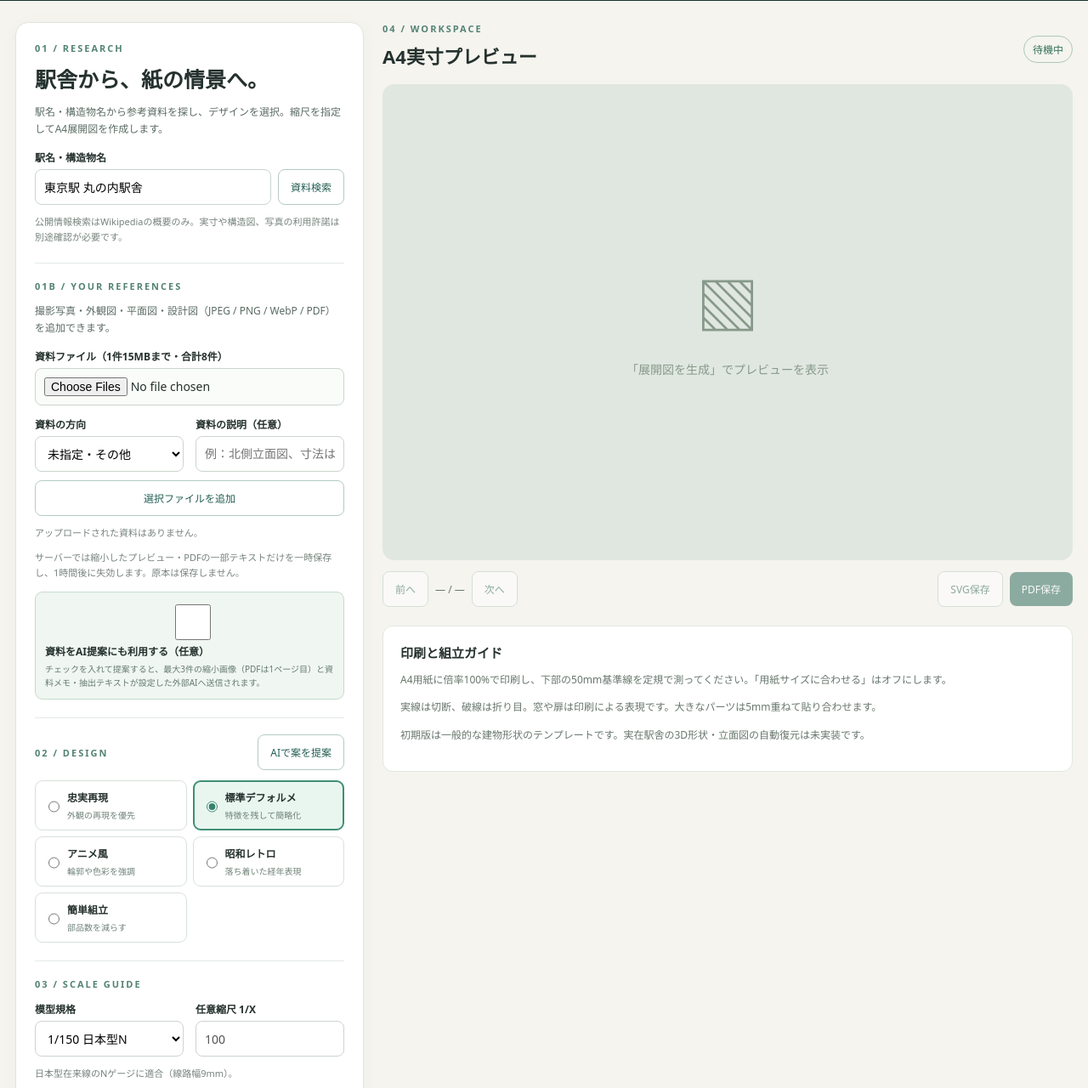
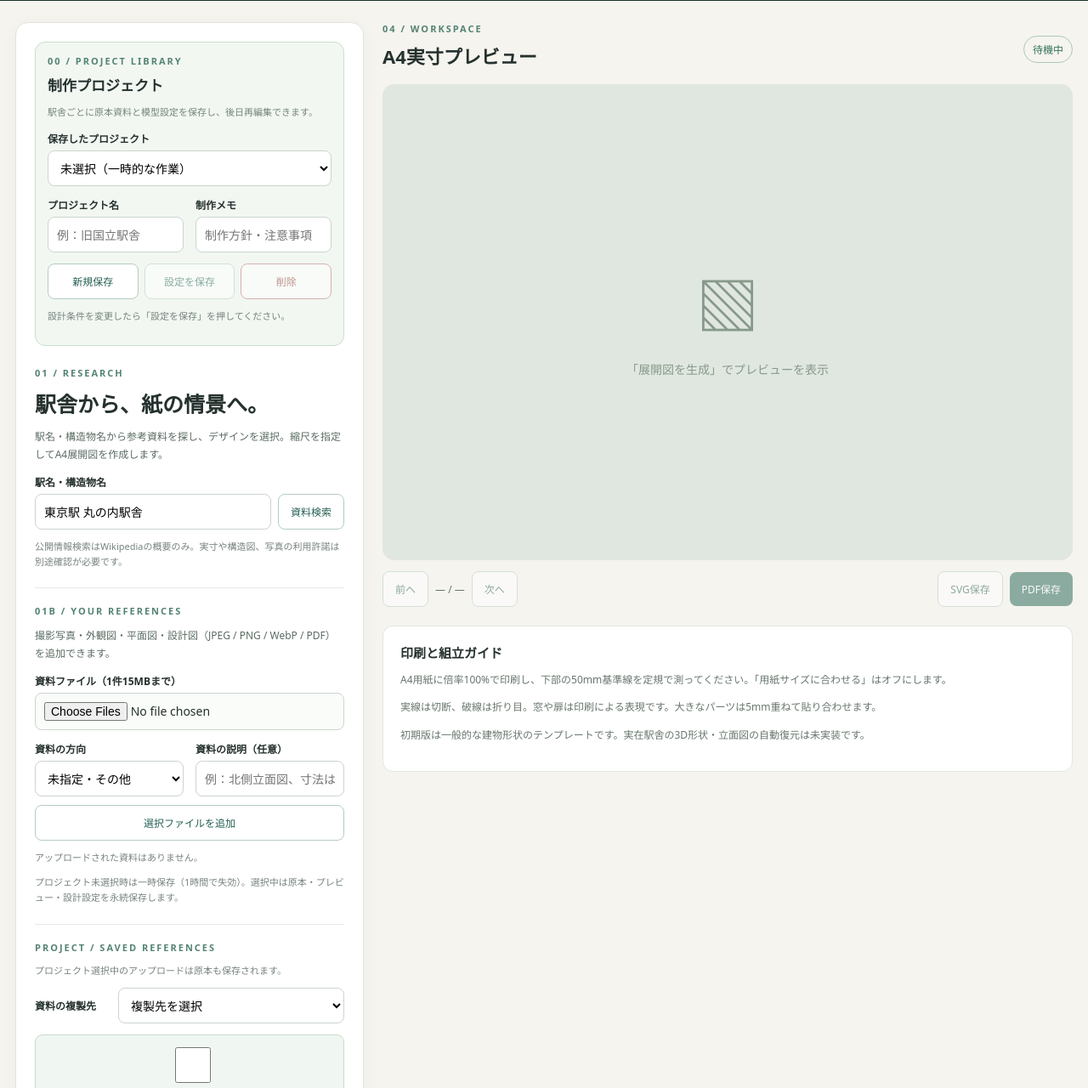
Before and after one commit to UeEmon/ai-paper-modelar, a plain HTML site: page app/static/index.html in a window 1280 px wide. Shown: the part 71-1351 px from the top of the page at 85% size. Drawn offline with Linux system fonts and the light colour scheme.

Commit message:
feat: add project management and persistent references UI

```diff
--- a/app/static/index.html
+++ b/app/static/index.html
@@ -3,9 +3,25 @@
 <head><meta charset="utf-8"><meta name="viewport" content="width=device-width,initial-scale=1">
 <title>AI PAPER MODELAR | 鉄道ジオラマ</title><link rel="stylesheet" href="/static/styles.css"></head>
 <body>
-<header><div class="brand">▣ <span>AI PAPER MODELAR<small>鉄道模型ジオラマ用ペーパークラフト設計</small></span></div><div class="version">MVP 0.2</div></header>
+<header><div class="brand">▣ <span>AI PAPER MODELAR<small>鉄道模型ジオラマ用ペーパークラフト設計</small></span></div><div class="version">MVP 0.3</div></header>
 <main>
 <section class="controls">
+<section class="projectEditor" aria-label="保存済み制作プロジェクト">
+<p class="eyebrow">00 / PROJECT LIBRARY</p><h2>制作プロジェクト</h2>
+<p class="muted">駅舎ごとに原本資料と模型設定を保存し、後日再編集できます。</p>
+<label for="projectSelect">保存したプロジェクト</label>
+<select id="projectSelect"><option value="">未選択（一時的な作業）</option></select>
+<div class="twocol">
+<div><label for="projectTitle">プロジェクト名</label><input id="projectTitle" maxlength="120" placeholder="例：旧国立駅舎"></div>
+<div><label for="projectNotes">制作メモ</label><input id="projectNotes" maxlength="1000" placeholder="制作方針・注意事項"></div>
+</div>
+<div class="projectButtons">
+<button id="newProject" class="secondary">新規保存</button>
+<button id="saveProject" class="secondary" disabled>設定を保存</button>
+<button id="deleteProject" class="danger" disabled>削除</button>
+</div>
+<p class="muted">設計条件を変更したら「設定を保存」を押してください。</p>
+</section>
 <p class="eyebrow">01 / RESEARCH</p><h1>駅舎から、紙の情景へ。</h1>
 <p class="lead">駅名・構造物名から参考資料を探し、デザインを選択。縮尺を指定してA4展開図を作成します。</p>
 <label for="place">駅名・構造物名</label>
@@ -14,7 +30,7 @@
 <div id="research" aria-live="polite"></div>
 <div class="sectionhead"><span class="eyebrow">01B / YOUR REFERENCES</span></div>
 <p class="lead">撮影写真・外観図・平面図・設計図（JPEG / PNG / WebP / PDF）を追加できます。</p>
-<label for="fileSelect">資料ファイル（1件15MBまで・合計8件）</label>
+<label for="fileSelect">資料ファイル（1件15MBまで）</label>
 <input id="fileSelect" type="file" multiple accept=".jpg,.jpeg,.png,.webp,.pdf,image/jpeg,image/png,image/webp,application/pdf">
 <div class="twocol">
 <div><label for="viewType">資料の方向</label><select id="viewType">
@@ -27,7 +43,11 @@
 </div>
 <button id="uploadButton" class="secondary uploadButton">選択ファイルを追加</button>
 <div id="uploaded" class="uploadlist" aria-live="polite"></div>
-<p class="muted">サーバーでは縮小したプレビュー・PDFの一部テキストだけを一時保存し、1時間後に失効します。原本は保存しません。</p>
+<p class="muted">プロジェクト未選択時は一時保存（1時間で失効）。選択中は原本・プレビュー・設計設定を永続保存します。</p>
+<div class="sectionhead"><span class="eyebrow">PROJECT / SAVED REFERENCES</span></div>
+<p class="muted">プロジェクト選択中のアップロードは原本も保存されます。</p>
+<div class="inline copyControl"><label for="copyDestination">資料の複製先</label><select id="copyDestination"><option value="">複製先を選択</option></select></div>
+<div id="storedAssets" class="uploadlist" aria-live="polite"></div>
 <label class="aiConsent"><input type="checkbox" id="allowAiUploads">
 <span>資料をAI提案にも利用する（任意）<small>チェックを入れて提案すると、最大3件の縮小画像（PDFは1ページ目）と資料メモ・抽出テキストが設定した外部AIへ送信されます。</small></span></label>
 <div class="sectionhead"><span class="eyebrow">02 / DESIGN</span><button id="plan" class="secondary">AIで案を提案</button></div>
--- a/app/static/styles.css
+++ b/app/static/styles.css
@@ -11,3 +11,19 @@
 .aiConsent{display:flex;align-items:flex-start;gap:8px;background:#f0f6f1;border:1px solid #c6dccb;border-radius:9px;padding:11px;margin:10px 0;cursor:pointer;font-weight:700;font-size:12px}
 .aiConsent input{margin-top:3px;accent-color:#278565}
 .aiConsent small{display:block;color:#667c71;font-weight:400;font-size:10px;line-height:1.6;margin-top:4px}
+
+.projectEditor{border:1px solid #c8dfcc;background:#f2f7f2;border-radius:12px;padding:14px;margin-bottom:24px}
+.projectEditor h2{font-size:17px}
+.projectButtons{display:flex;flex-wrap:wrap;gap:7px;margin-top:13px}
+.projectButtons button{flex:1;min-width:85px}
+button.danger{border:1px solid #be6d6a;color:#8c3330;background:white}
+.copyControl{align-items:center;margin:8px 0}
+.copyControl label{margin:0!important;min-width:90px}
+.copyControl select{flex:1}
+.savedItem{align-items:flex-start}
+.savedItem img{width:74px;height:74px}
+.assetActions{display:flex;flex-wrap:wrap;gap:5px;align-items:center;margin-top:6px}
+.assetActions button,.assetActions a{font-size:10px;padding:5px 7px;display:inline-block;border-radius:5px}
+.assetActions a{color:#246d59;text-decoration:underline}
+.useAi{display:inline-flex;align-items:center;gap:4px;font-size:10px;padding-right:5px}
+.useAi input{accent-color:#278565}
```
